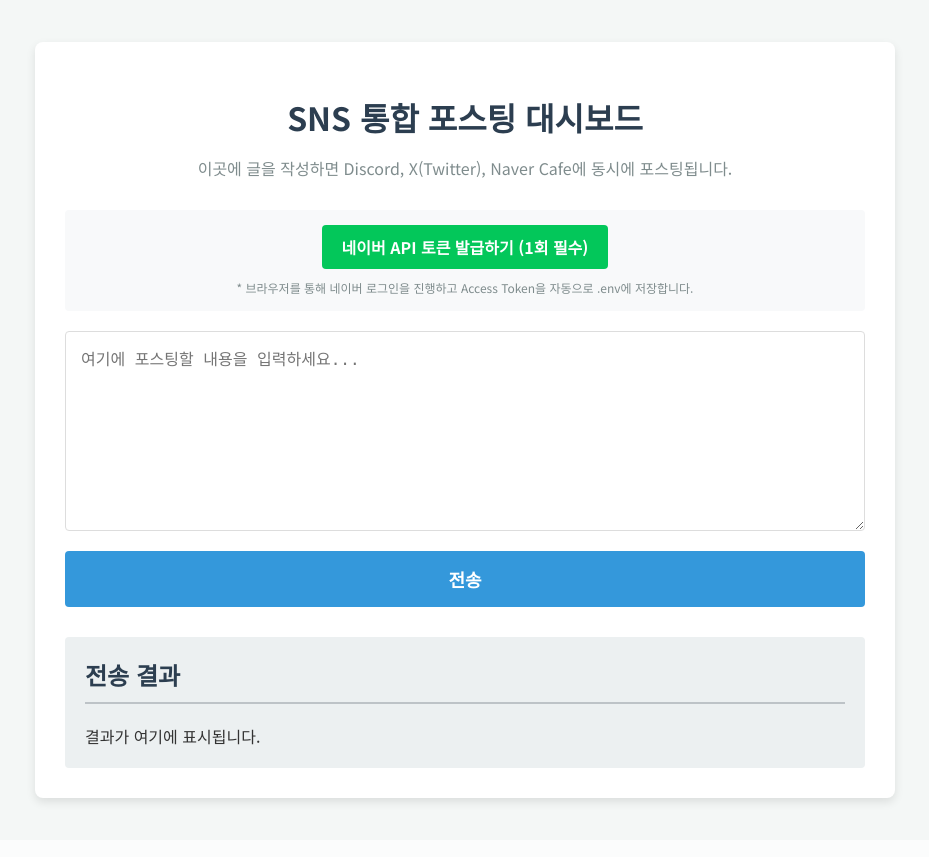
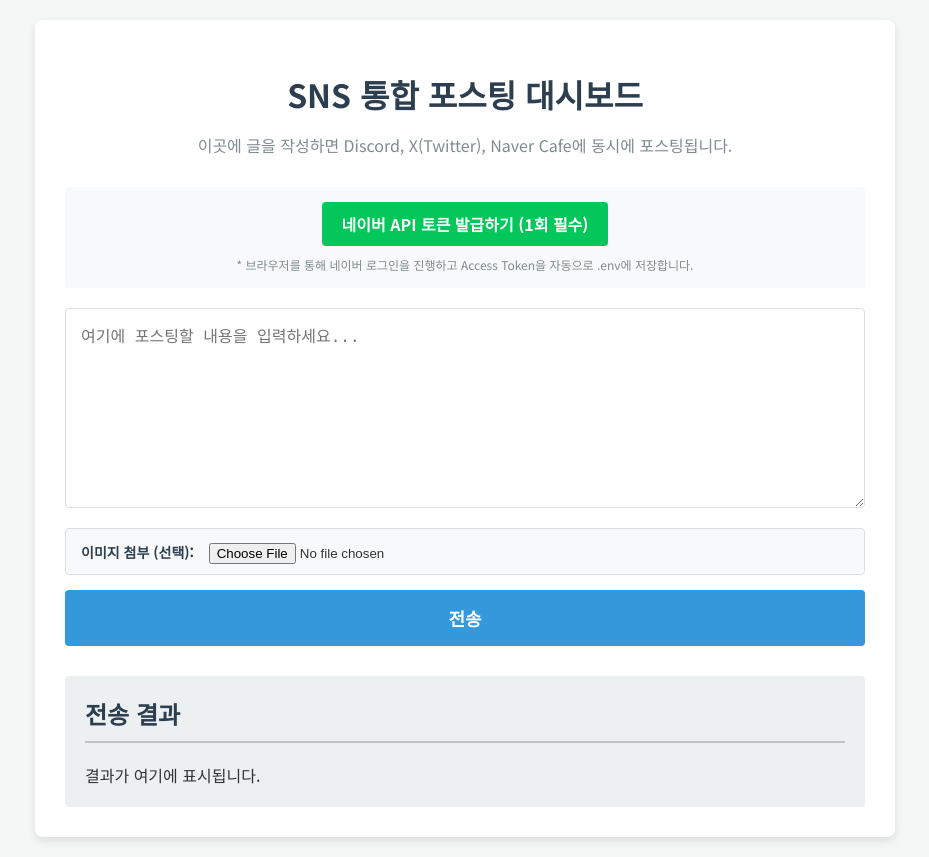
Before and after one commit to HeeJeoungLee/tech-portfolio, a Flask app: page / in a window 1280 px wide. Shown: the whole page, without its empty margins (175-1104 px from the left). Before the commit the page ends 805 px from the top, so only its background shows below. Run offline with Flask 3, Linux system fonts and the light colour scheme.

Commit message:
게시글에 이미지 추가

```diff
--- a/03_etc_code/custom_dashboard/app.py
+++ b/03_etc_code/custom_dashboard/app.py
@@ -12,7 +12,7 @@ app = Flask(__name__)
 
 # --- 각 SNS 채널별 포스팅 함수 ---
 
-def post_to_discord(message: str) -> dict:
+def post_to_discord(message: str, image_path: str = None) -> dict:
     """Discord 채널에 웹훅을 사용하여 메시지를 보냅니다."""
     print("[Debug] Discord 포스팅 시도 중...")
     webhook_url = os.getenv("DISCORD_WEBHOOK_URL")
@@ -20,13 +20,17 @@ def post_to_discord(message: str) -> dict:
         return {"status": "error", "message": "Discord 웹훅 URL이 설정되지 않았습니다."}
 
     try:
-        response = requests.post(webhook_url, json={"content": message}, timeout=10)
+        if image_path:
+            with open(image_path, "rb") as f:
+                response = requests.post(webhook_url, data={"content": message}, files={"file": f}, timeout=10)
+        else:
+            response = requests.post(webhook_url, json={"content": message}, timeout=10)
         response.raise_for_status()
         return {"status": "success", "message": "Discord에 성공적으로 포스팅했습니다."}
     except requests.exceptions.RequestException as e:
         return {"status": "error", "message": f"Discord 포스팅 실패: {e}"}
 
-def post_to_twitter(message: str) -> dict:
+def post_to_twitter(message: str, image_path: str = None) -> dict:
     """X (Twitter)에 API v2를 사용하여 트윗을 게시합니다."""
     print("[Debug] X (Twitter) 포스팅 시도 중...")
     api_key = os.getenv("TWITTER_API_KEY")
@@ -47,7 +51,18 @@ def post_to_twitter(message: str) -> dict:
             access_token=access_token,
             access_token_secret=access_token_secret
         )
-        client.create_tweet(text=message)
+        if image_path:
+            # 트위터는 미디어 업로드를 위해 v1.1 API를 통해 먼저 업로드 후 트윗에 붙여야 합니다.
+            auth = tweepy.OAuth1UserHandler(
+                consumer_key=api_key, consumer_secret=api_secret,
+                access_token=access_token, access_token_secret=access_token_secret
+            )
+            api = tweepy.API(auth)
+            media = api.media_upload(filename=image_path)
+            client.create_tweet(text=message, media_ids=[media.media_id])
+        else:
+            client.create_tweet(text=message)
+
         return {"status": "success", "message": "X(Twitter)에 성공적으로 트윗했습니다."}
     except Exception as e:
         error_msg = str(e)
@@ -55,7 +70,7 @@ def post_to_twitter(message: str) -> dict:
             return {"status": "error", "message": "트위터 402 에러 : 크레딧이 부족합니다"}
         return {"status": "error", "message": f"X(Twitter) 트윗 실패: {error_msg}"}
 
-def post_to_naver_cafe(message: str) -> dict:
+def post_to_naver_cafe(message: str, image_path: str = None) -> dict:
     """네이버 카페에 API를 사용하여 게시글을 작성합니다."""
     print("[Debug] Naver Cafe 포스팅 시도 중...")
     client_id = os.getenv("NAVER_CLIENT_ID")
@@ -79,21 +94,34 @@ def post_to_naver_cafe(message: str) -> dict:
     print(f"[Debug] Naver Token 미리보기: {access_token[:15]}...")
     print(f"[Debug] Naver 제목 확인: {subject}")
 
-    headers = {
-        "Authorization": f"Bearer {access_token}",
-        "Content-Type": "application/x-www-form-urlencoded; charset=utf-8"
-    }
+    try:
+        if image_path:
+            headers = {"Authorization": f"Bearer {access_token}"}
 
-    # 네이버 카페 API의 고질적인 한글 깨짐 문제를 해결하기 위한 이중 URL 인코딩
-    # 텍스트 -> URL 인코딩 -> 한 번 더 URL 인코딩 (% -> %25)
-    double_encoded_subject = quote(quote(subject))
-    double_encoded_content = quote(quote(content))
+            # [중요] 이미지 첨부(multipart) 시 네이버 서버는 이중 인코딩을 해석하지 못하고 무조건 CP949(MS949)로 읽습니다.
+            # 텍스트 전용 전송과 달리, 이 경우에는 반드시 텍스트를 cp949 바이트로 변환해서 보내야 한글이 깨지지 않습니다.
+            # 'replace' 옵션은 이모지 등 CP949에 없는 문자가 있을 때 에러 대신 '?'로 바꿔 전송하게 해줍니다.
+            data = {'subject': subject.encode('cp949', 'replace'), 'content': content.encode('cp949', 'replace')}
 
-    # key=value&key2=value2 형태로 조립 후 바이트로 변환
-    payload = f"subject={double_encoded_subject}&content={double_encoded_content}".encode('utf-8')
+            import mimetypes
+            mime_type, _ = mimetypes.guess_type(image_path)
 
-    try:
-        response = requests.post(url, headers=headers, data=payload, timeout=10)
+            with open(image_path, 'rb') as f:
+                # 명시적인 MIME 타입을 지정하여 이미지가 누락되거나 거부되는 현상 방지
+                files = [('image', (os.path.basename(image_path), f, mime_type or 'image/jpeg'))]
+                response = requests.post(url, headers=headers, data=data, files=files, timeout=10)
+        else:
+            headers = {
+                "Authorization": f"Bearer {access_token}",
+                "Content-Type": "application/x-www-form-urlencoded; charset=utf-8"
+            }
+            # 네이버 카페 API의 고질적인 한글 깨짐 문제를 해결하기 위한 이중 URL 인코딩
+            double_encoded_subject = quote(quote(subject))
+            double_encoded_content = quote(quote(content))
+
+            payload = f"subject={double_encoded_subject}&content={double_encoded_content}".encode('utf-8')
+            response = requests.post(url, headers=headers, data=payload, timeout=10)
+
         response.raise_for_status()
         return {"status": "success", "message": "네이버 카페에 성공적으로 포스팅했습니다."}
     except requests.exceptions.RequestException as e:
@@ -111,17 +139,34 @@ def index():
 def handle_post():
     """클라이언트로부터 메시지를 받아 각 채널에 포스팅합니다."""
     print("\n[Debug] 클라이언트로부터 /post 요청을 받았습니다.")
-    data = request.get_json()
-    message = data.get("content")
+
+    # JSON 대신 FormData로 이미지를 함께 받습니다.
+    message = request.form.get("content")
 
     if not message:
         return jsonify({"status": "error", "message": "내용이 없습니다."}), 400
 
+    image_file = request.files.get("image")
+    image_path = None
+
+    if image_file and image_file.filename:
+        import tempfile
+        from werkzeug.utils import secure_filename
+
+        filename = secure_filename(image_file.filename) or "temp_image.jpg"
+        image_path = os.path.join(tempfile.gettempdir(), filename)
+        image_file.save(image_path)
+        print(f"[Debug] 이미지 임시 저장 완료: {image_path}")
+
     results = {
-        "discord": post_to_discord(message),
-        "twitter": post_to_twitter(message),
-        "naver_cafe": post_to_naver_cafe(message),
+        "discord": post_to_discord(message, image_path),
+        "twitter": post_to_twitter(message, image_path),
+        "naver_cafe": post_to_naver_cafe(message, image_path),
     }
+
+    if image_path and os.path.exists(image_path):
+        os.remove(image_path)  # 포스팅 완료 후 서버에 남은 임시 이미지 삭제
+
     print("[Debug] 모든 포스팅 완료. 결과를 클라이언트로 반환합니다.")
     return jsonify(results)
 
--- a/03_etc_code/custom_dashboard/static/style.css
+++ b/03_etc_code/custom_dashboard/static/style.css
@@ -68,6 +68,22 @@ textarea {
     resize: vertical;
 }
 
+.file-upload-section {
+    margin-top: 15px;
+    padding: 10px 15px;
+    background-color: #f8f9fa;
+    border: 1px solid #ddd;
+    border-radius: 4px;
+    text-align: left;
+}
+
+.file-upload-section label {
+    font-weight: bold;
+    margin-right: 10px;
+    color: #2c3e50;
+    font-size: 14px;
+}
+
 button {
     display: block;
     width: 100%;
--- a/03_etc_code/custom_dashboard/templates/index.html
+++ b/03_etc_code/custom_dashboard/templates/index.html
@@ -17,6 +17,12 @@
         </div>
 
         <textarea id="post-content" placeholder="여기에 포스팅할 내용을 입력하세요..."></textarea>
+
+        <div class="file-upload-section">
+            <label for="post-image">이미지 첨부 (선택):</label>
+            <input type="file" id="post-image" accept="image/*">
+        </div>
+
         <button id="submit-btn">전송</button>
 
         <div id="status-container">
@@ -30,6 +36,7 @@
     <script>
         document.getElementById('submit-btn').addEventListener('click', async () => {
             const content = document.getElementById('post-content').value;
+            const imageFile = document.getElementById('post-image').files[0];
             const submitBtn = document.getElementById('submit-btn');
             const resultsDiv = document.getElementById('results');
 
@@ -43,12 +50,16 @@
             resultsDiv.innerHTML = '';
 
             try {
+                // 이미지 파일 전송을 위해 데이터를 FormData 형식으로 담습니다.
+                const formData = new FormData();
+                formData.append('content', content);
+                if (imageFile) {
+                    formData.append('image', imageFile);
+                }
+
                 const response = await fetch('/post', {
                     method: 'POST',
-                    headers: {
-                        'Content-Type': 'application/json',
-                    },
-                    body: JSON.stringify({ content: content }),
+                    body: formData, // FormData를 넣으면 Content-Type이 자동으로 설정됩니다.
                 });
 
                 const results = await response.json();
```
